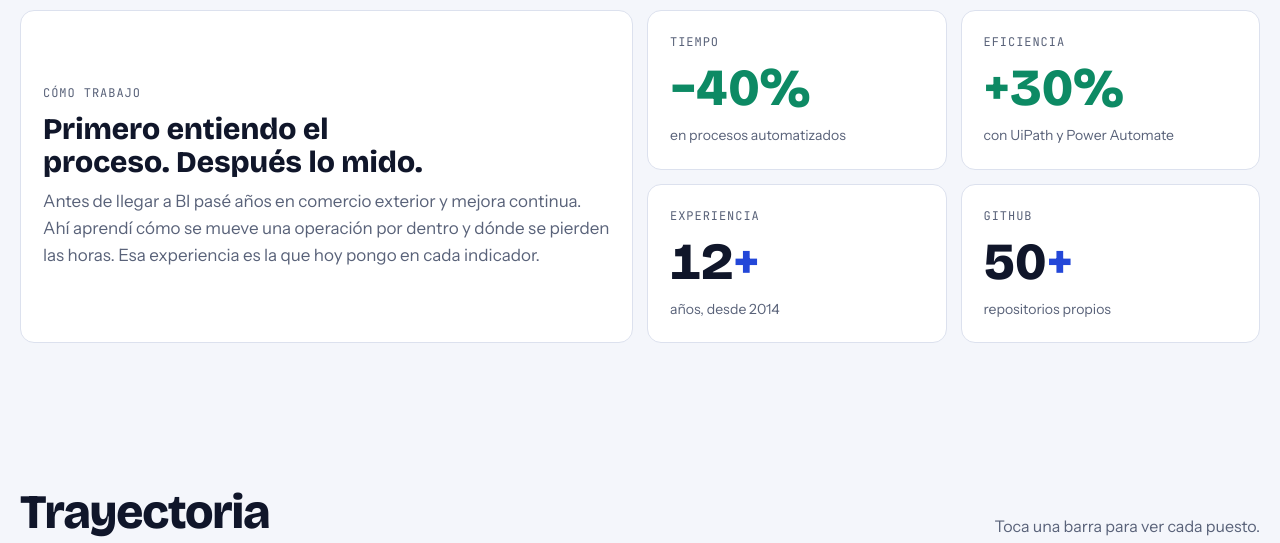
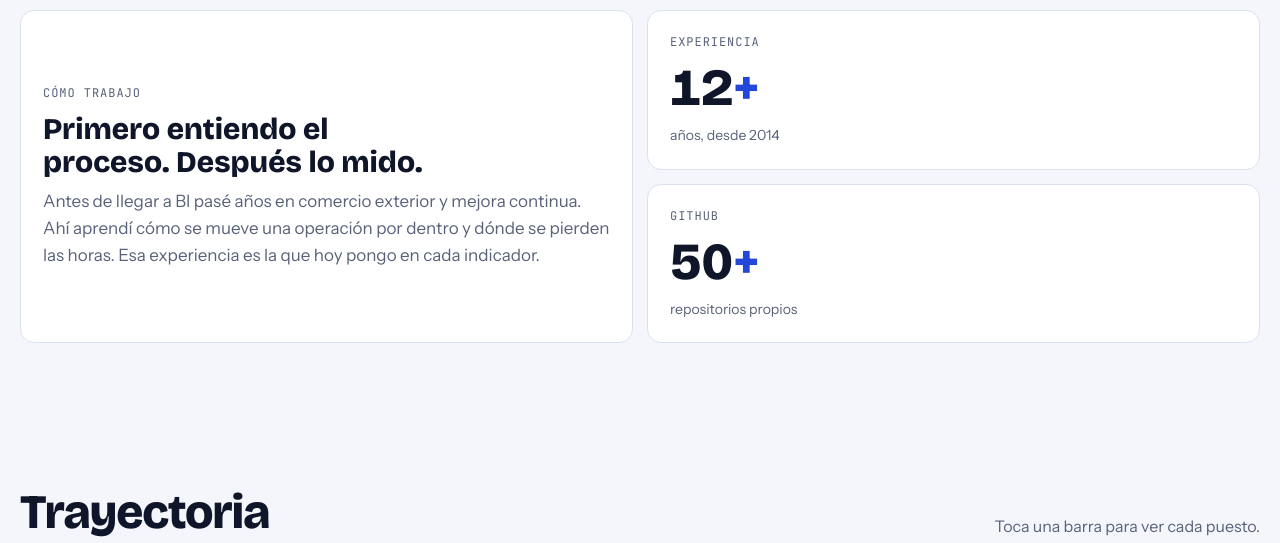
Before and after one commit to FernandoZL/FernandoZL.github.io, a plain HTML site: page index.html in a window 1280 px wide. Shown: the part 766-1309 px from the top of the page. Drawn offline with nearby package versions, Linux system fonts and the light colour scheme.

Commit message:
Quitar porcentajes de resultados

```diff
--- a/index.html
+++ b/index.html
@@ -100,7 +100,7 @@ section{padding-block:72px}
 .c-stat b{font-family:var(--f-display);font-size:52px;font-weight:800;line-height:1;font-variant-numeric:tabular-nums}
 .c-stat b em{font-style:normal;color:var(--accent)}
 .c-stat small{color:var(--muted);font-size:14px}
-.c-stat.hl b{color:var(--jade)}
+.c-stat{grid-column:span 2}
 
 /* Trayectoria */
 .legend{display:flex;flex-wrap:wrap;gap:8px 20px;font-family:var(--f-mono);font-size:12.5px;color:var(--muted);margin-bottom:14px}
@@ -189,7 +189,7 @@ footer{padding-block:28px 40px;border-top:1px solid var(--line);color:var(--mute
   .hero{padding-block:48px;min-height:0}
   .hint{display:none}
   .bento,.skills,.extra{grid-template-columns:1fr}
-  .c-about{grid-column:auto;grid-row:auto}
+  .c-about,.c-stat{grid-column:auto;grid-row:auto}
 }
 @media (prefers-reduced-motion:reduce){*{animation:none!important;transition:none!important}html{scroll-behavior:auto}}
 </style>
@@ -236,8 +236,6 @@ footer{padding-block:28px 40px;border-top:1px solid var(--line);color:var(--mute
         <h3>Primero entiendo el proceso. Después lo mido.</h3>
         <p>Antes de llegar a BI pasé años en comercio exterior y mejora continua. Ahí aprendí cómo se mueve una operación por dentro y dónde se pierden las horas. Esa experiencia es la que hoy pongo en cada indicador.</p>
       </div>
-      <div class="cell spot c-stat hl"><span class="label">Tiempo</span><b>−40%</b><small>en procesos automatizados</small></div>
-      <div class="cell spot c-stat hl"><span class="label">Eficiencia</span><b>+30%</b><small>con UiPath y Power Automate</small></div>
       <div class="cell spot c-stat"><span class="label">Experiencia</span><b>12<em>+</em></b><small>años, desde 2014</small></div>
       <div class="cell spot c-stat"><span class="label">GitHub</span><b>50<em>+</em></b><small>repositorios propios</small></div>
     </div>
```
